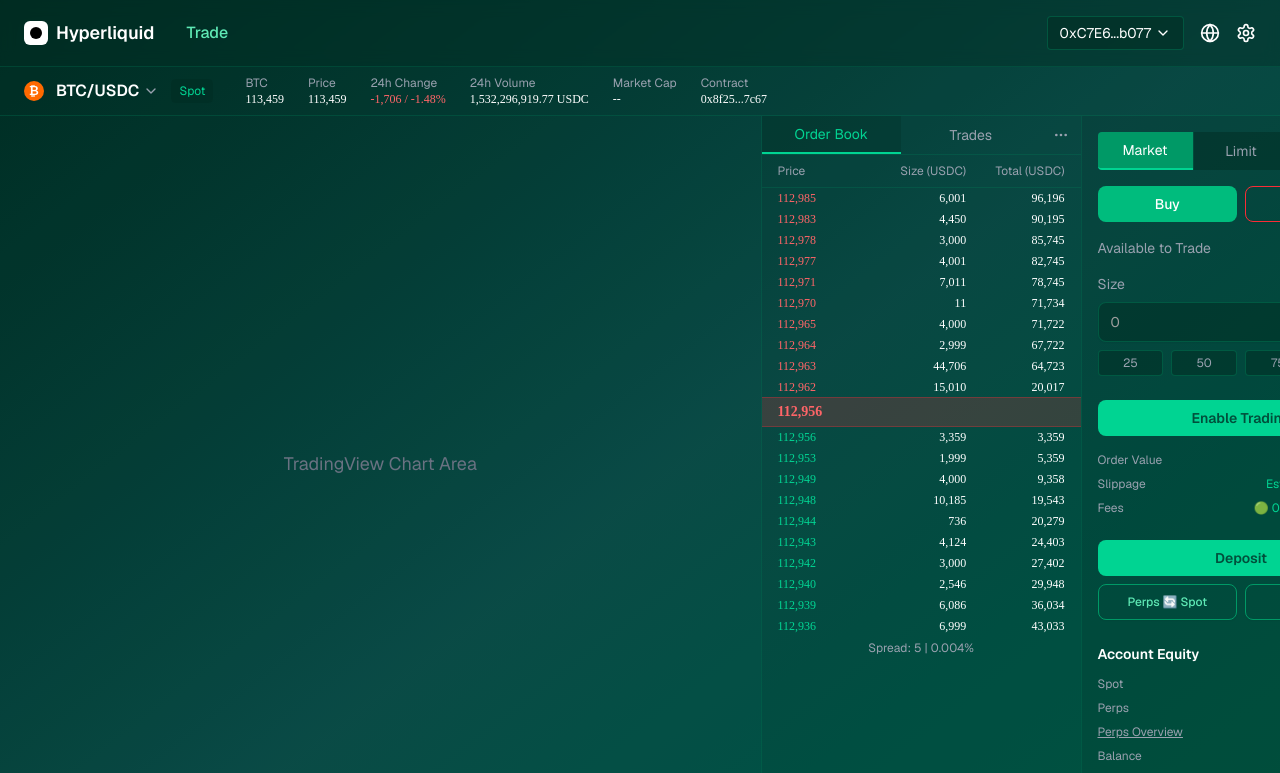
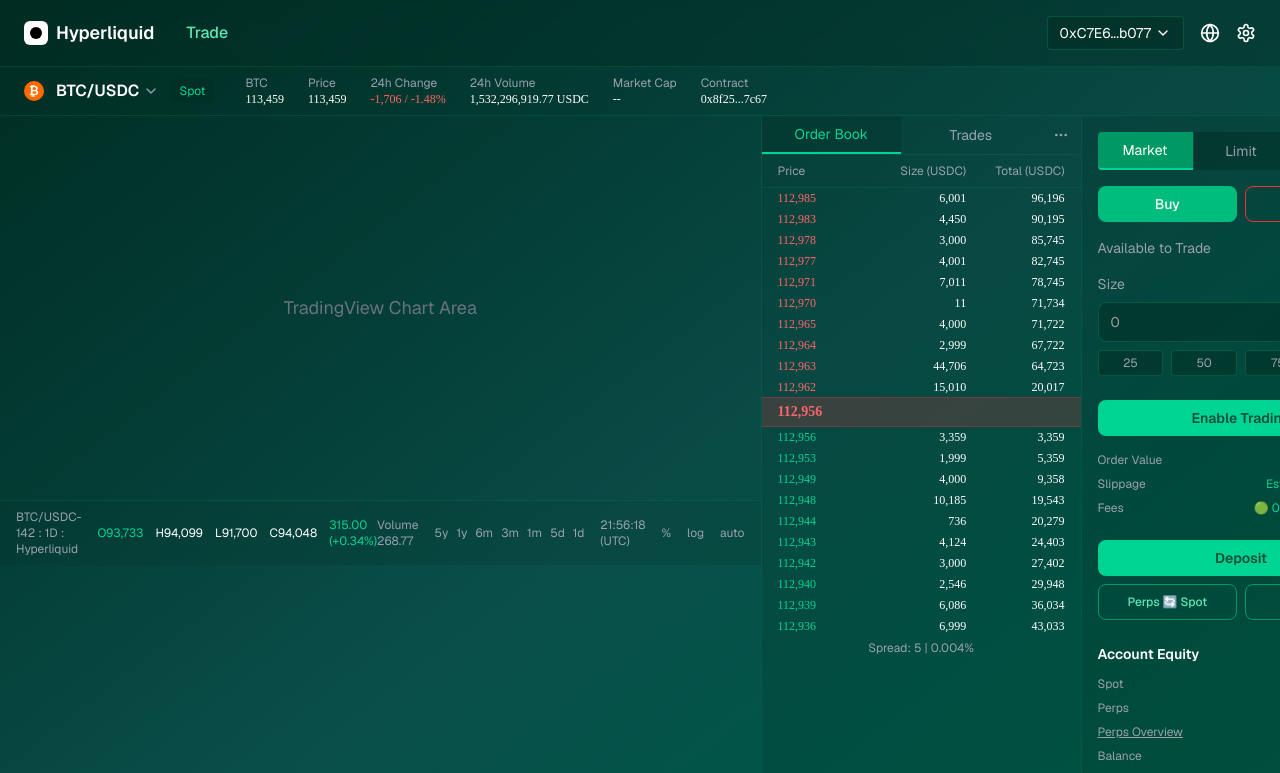
Before and after one commit to dswissdev/DSWISSDEV, a Next.js app: page / in a window 1280 px wide. Shown: the top 773 px of the page. Built offline with nearby package versions, Linux system fonts and the light colour scheme.

Commit message:
fix: adjust TradingView chart height for better alignment
Reduce chart area height to align with Balances section.

#VERCEL_SKIP

Co-authored-by: null <215129066+dswissdev@users.noreply.github.com>

```diff
--- a/app/page.tsx
+++ b/app/page.tsx
@@ -1,19 +1,7 @@
 import { Button } from "@/components/ui/button"
 import { Tabs, TabsContent, TabsList, TabsTrigger } from "@/components/ui/tabs"
 import { Input } from "@/components/ui/input"
-import {
-  ChevronDownIcon,
-  SettingsIcon,
-  GlobeIcon,
-  FilterIcon,
-  RefreshCwIcon,
-  StarIcon,
-  TrendingUpIcon,
-  BarChart3Icon,
-  ZapIcon,
-  ActivityIcon,
-  MoreHorizontalIcon,
-} from "lucide-react"
+import { ChevronDownIcon, SettingsIcon, GlobeIcon, FilterIcon, MoreHorizontalIcon } from "lucide-react"
 
 export default function HyperliquidTrade() {
   return (
@@ -94,12 +82,11 @@ export default function HyperliquidTrade() {
       <div className="flex h-[calc(100vh-130px)]">
         {/* Reduced Left Sidebar - Chart Tools */}
 
-
         {/* Main Content Area */}
         <div className="flex-1 flex flex-col">
           <div className="flex flex-1">
             <div className="flex-1 flex flex-col">
-              <div className="flex-1 bg-emerald-950/10 flex items-center justify-center">
+              <div className="h-96 bg-emerald-950/10 flex items-center justify-center">
                 <div className="text-gray-500 text-lg">TradingView Chart Area</div>
               </div>
 
@@ -216,7 +203,6 @@ export default function HyperliquidTrade() {
 
             <div className="w-80 border-l border-emerald-700/30 bg-emerald-950/30 flex flex-col">
               {/* Top Bar with Address */}
-
 
               {/* Market Trading Form */}
               <div className="p-4 flex-1">
```
